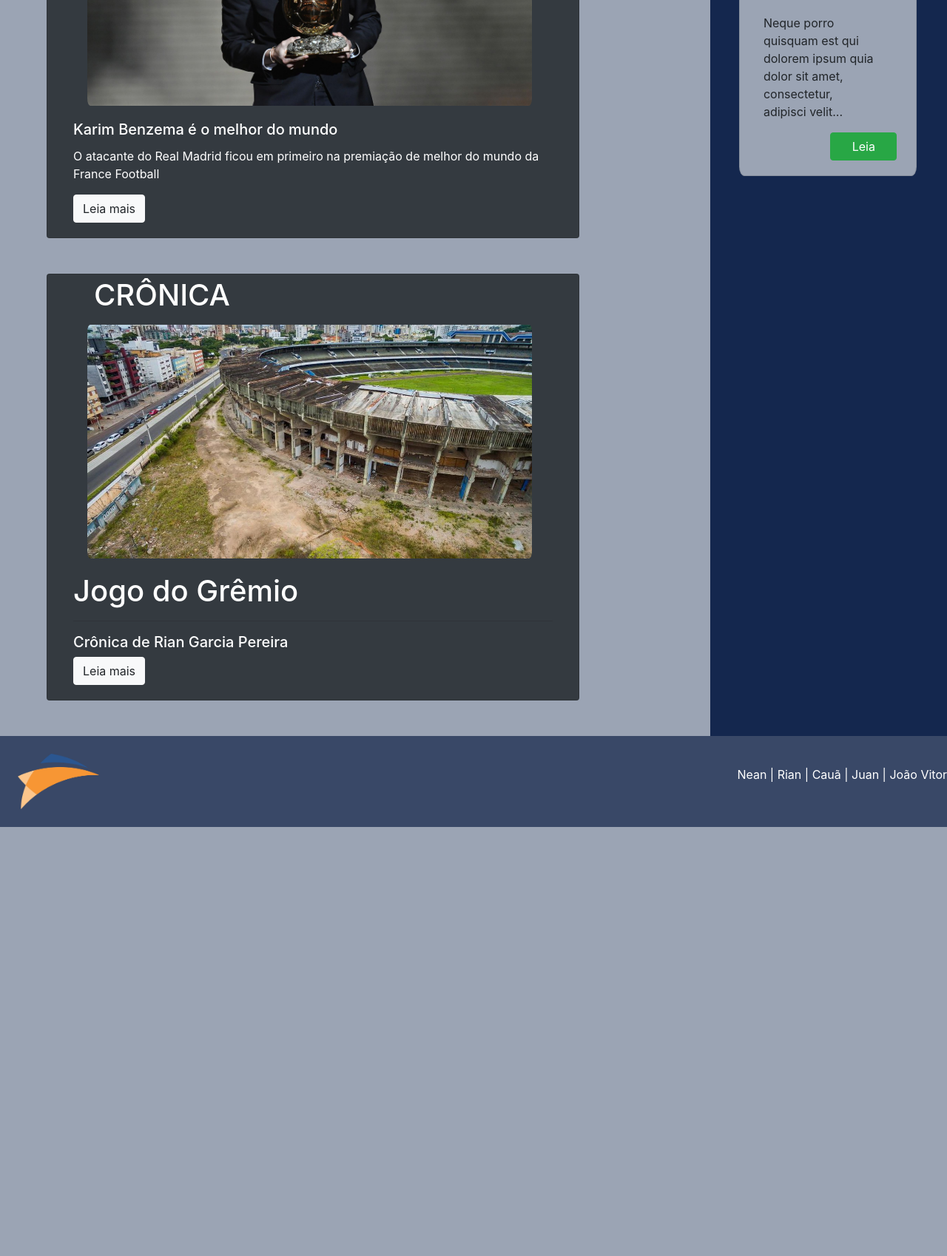
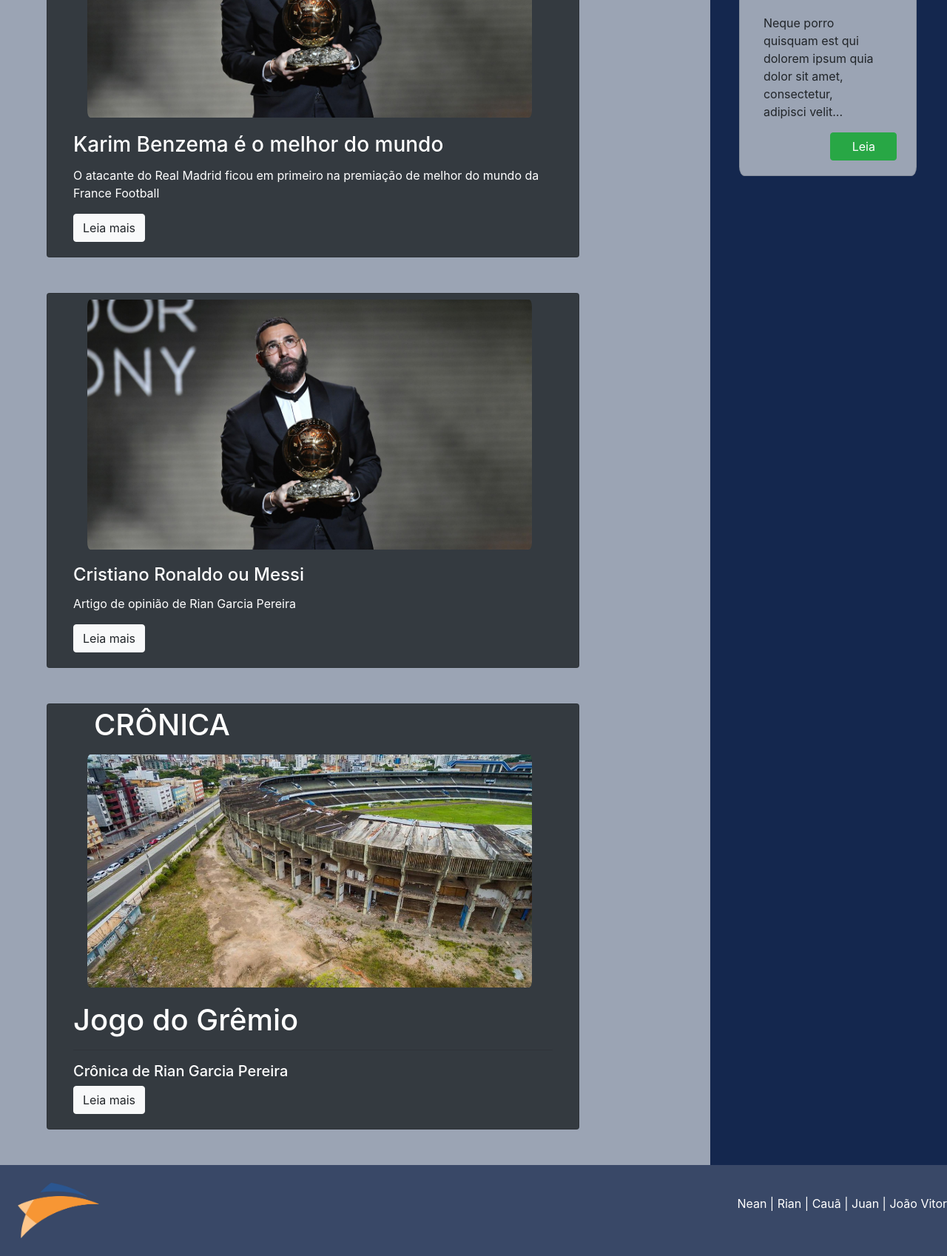
Before and after one commit to senacrs-emti/2022-1T-jornal-G3, a PHP site: page /futebol.php in a window 1280 px wide. Shown: the part 1280-2978 px from the top of the page at 74% size. Before the commit the page ends 2398 px from the top, so only its background shows below. Run offline with PHP 8.4, Linux system fonts and the light colour scheme.

Commit message:
ainda falta terminar a edição do artigo de opinião
ainda falta a página do artigo de opinião

```diff
--- a/cronica-jogo-do-gremio.php
+++ b/cronica-jogo-do-gremio.php
@@ -3,8 +3,9 @@
 include_once './includes/_header.php';
 ?>
 <main class="col-lg-9 col-12">
-    <h1 class="noticia-text mt-4">Jogodo Grêmio</h1>
-    <h5 class="noticia-text mt-3">Rian Garcia Pereira</h5>
+    <h1 class="noticia-text mt-4">Crônica</h1>
+    <h2 class="noticia-text mt-4">Jogo do Grêmio</h1>
+    <h6 class="noticia-text mt-3">Rian Garcia Pereira</h5>
 
 
 
--- a/futebol.php
+++ b/futebol.php
@@ -4,7 +4,7 @@ include_once './includes/_header.php';
 ?>
 <main class="col-lg-9 col-12">
     <img class="imagemeditoria mt-3" src="https://cdn-icons-png.flaticon.com/512/53/53283.png" alt="">
-    <h1 class="text-editoria">Futebol</h1>
+    <h1 class="text-editoria mt-3">FUTEBOL</h1>
 <hr>
 
     <div id="carouselExampleIndicators" class="carousel slide col-10 ml-5 " data-ride="carousel">
@@ -48,11 +48,25 @@ include_once './includes/_header.php';
     <h1 class="mt-1 ml-5">NOTÍCIA</h1>
   <img src="./contents/benzema-e-a-bola-de-ouro.jpg" class="card-img-top col-11 ml-4 mr-4 mt-2 card-image" alt="...">
   <div class="card-body">
-    <h5 class="card-title">Karim Benzema é o melhor do mundo  </h5>
+    <h3 class="card-title">Karim Benzema é o melhor do mundo  </h3>
     <p class="card-text">O atacante do Real Madrid ficou em primeiro na premiação de melhor do mundo da France Football</p>
     <a href="./noticia-karim-benzema.php" class="btn btn-light">Leia mais</a>
   </div>
 </div>
+
+
+
+<div class="card bg-dark m-5 text-white card-noticia col-10" style="width: 45rem;">
+
+  <img src="./contents/benzema-e-a-bola-de-ouro.jpg" class="card-img-top col-11 ml-4 mr-4 mt-2 card-image" alt="...">
+  <div class="card-body">
+    <h4 class="card-title">Cristiano Ronaldo ou Messi</h4>
+    <p class="card-text">Artigo de opinião de Rian Garcia Pereira</p>
+    <a href="./artigo-de-opiniao-cristiano-ou-messi.php" class="btn btn-light">Leia mais</a>
+  </div>
+</div>
+
+
 
 <div class="card bg-dark m-5 text-white card-noticia col-10" style="width: 45rem;">
     <h1 class="mt-1 ml-5">CRÔNICA</h1>
```
